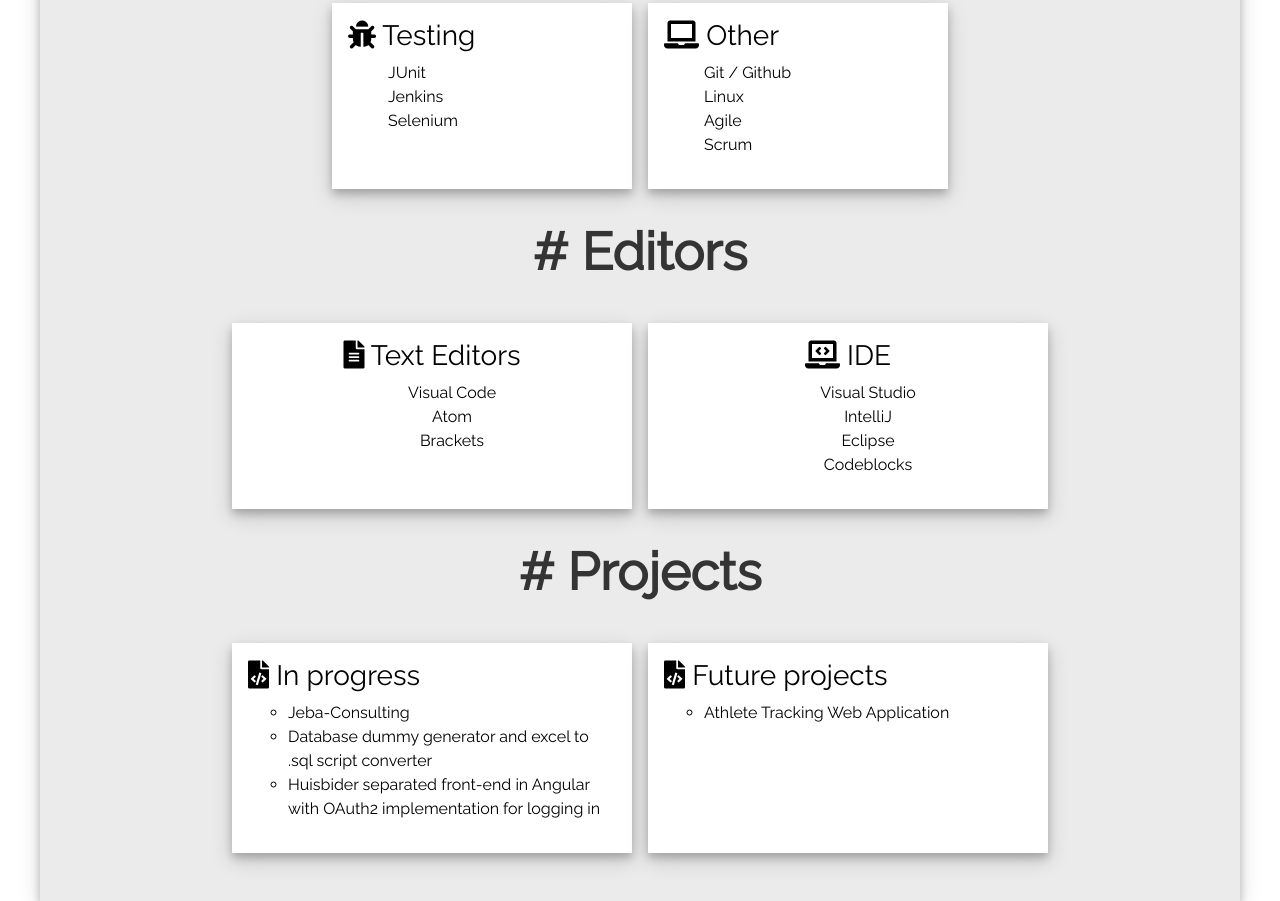
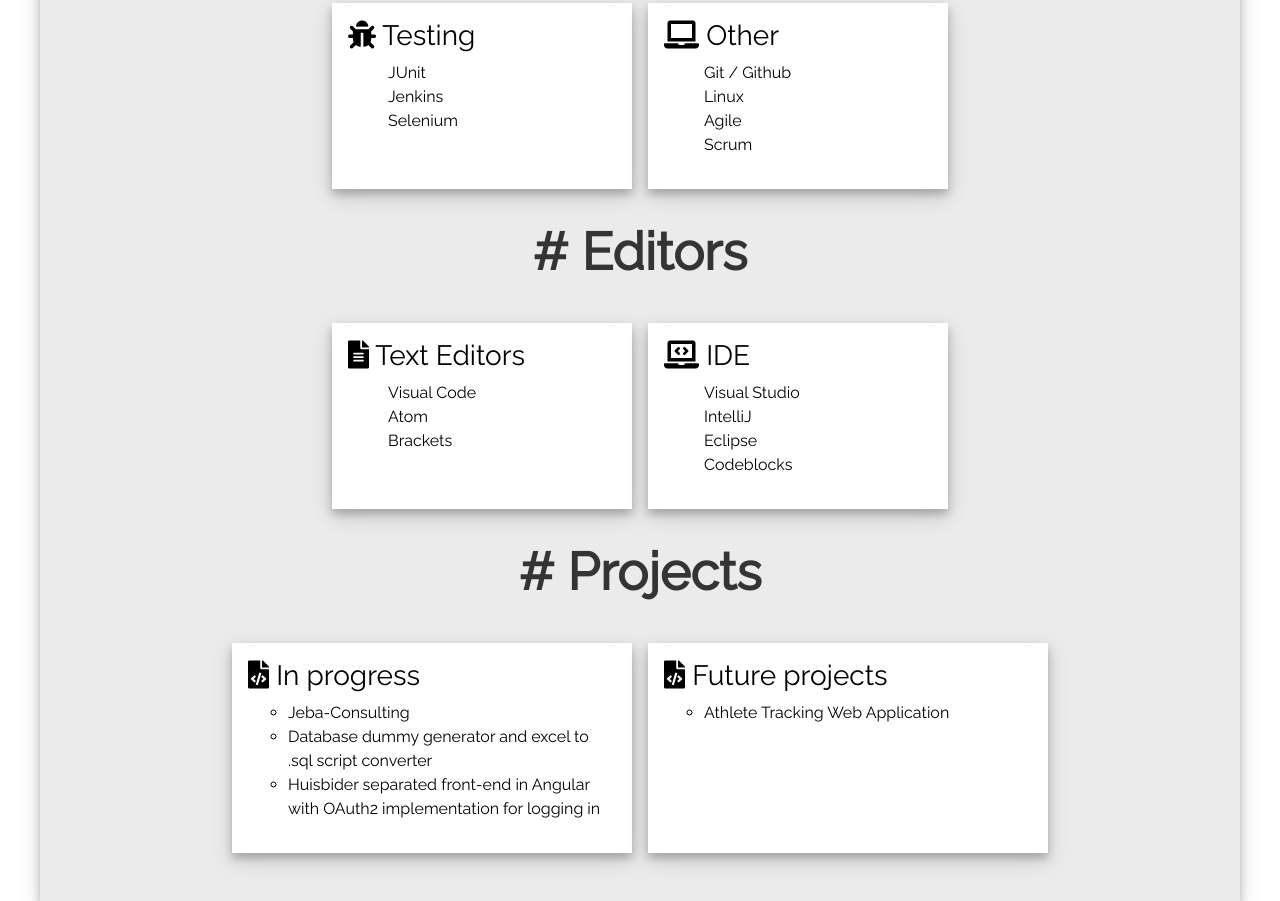
Before and after one commit to Dominat0rr/Dominat0rr.github.io, a plain HTML site: page about.html in a window 1280 px wide. Shown: the part 902-1803 px from the top of the page. Drawn offline with Linux system fonts and the light colour scheme.

Commit message:
changed col size from 4 to 3 for editors

```diff
--- a/about.html
+++ b/about.html
@@ -108,7 +108,7 @@
                         </div>
                         <h2># Editors</h2>
                         <div class="row editors">
-                            <div class="col-4">
+                            <div class="col-3">
                                 <h3><i class="fas fa-file-alt"></i> Text Editors</h3>
                                 <ul class="skills-list">
                                     <li>Visual Code</li>
@@ -116,7 +116,7 @@
                                     <li>Brackets</li>
                                 </ul>
                             </div>
-                            <div class="col-4">
+                            <div class="col-3">
                                 <h3><i class="fas fa-laptop-code"></i> IDE</h3>
                                 <ul class="skills-list">
                                     <li>Visual Studio</li>
--- a/css/aboutme-styling.css
+++ b/css/aboutme-styling.css
@@ -14,10 +14,6 @@ h1, h2 {
 .row .skills {
     display: flex;
     justify-content: center;
-}
-
-.row .editors > .col-4 {
-    text-align: center;
 }
 
 .skills-list {
```
